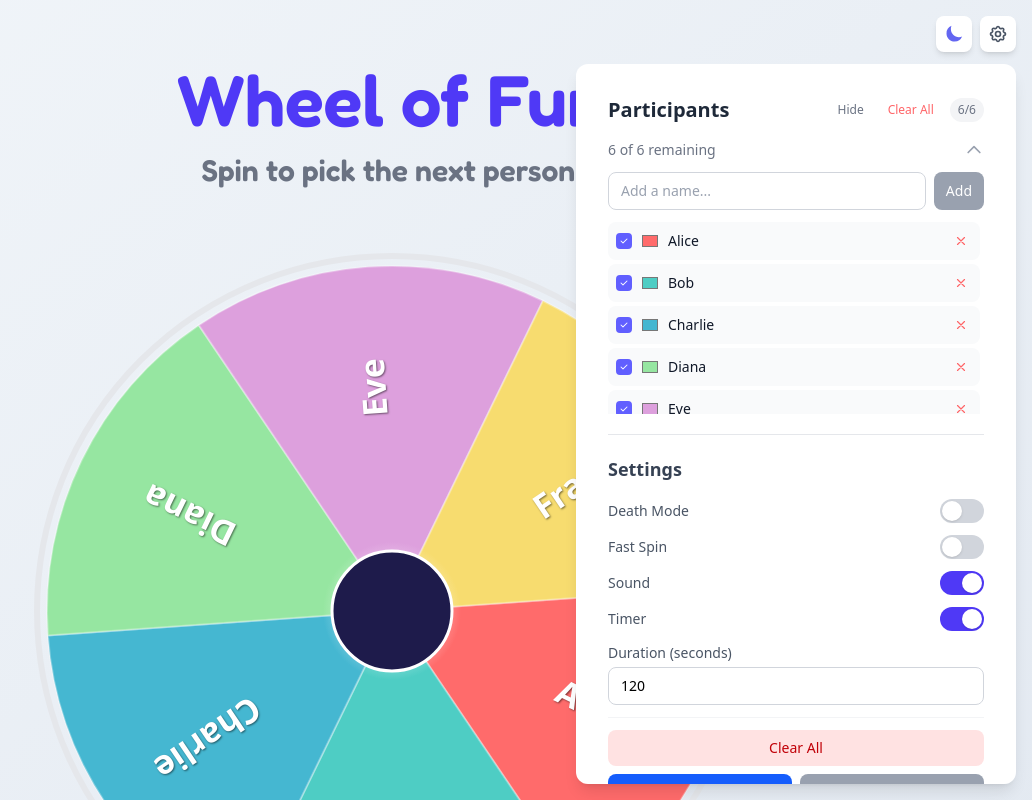
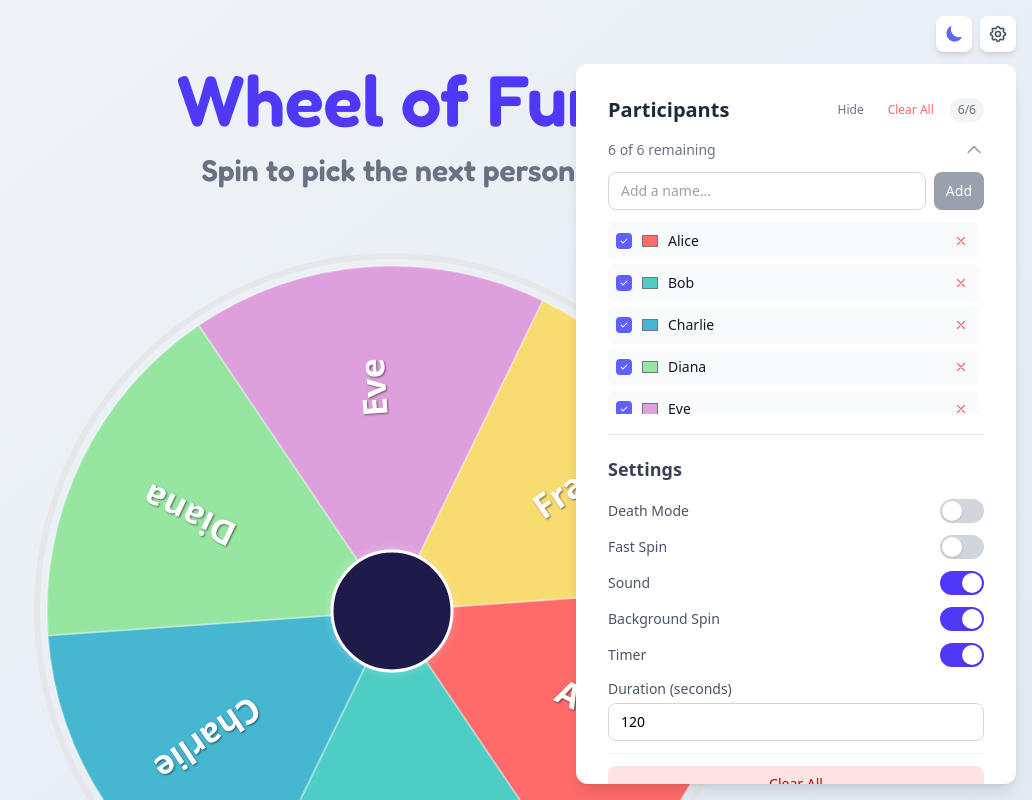
Before and after one commit to spencer-tb/wheel-of-death, a SvelteKit app: page / in a window 1280 px wide. Shown: the top 800 px of the page, without its empty margins (248-1280 px from the left). Built offline with nearby package versions, Linux system fonts and the light colour scheme.

Commit message:
feat(wheel): add background spin toggle

```diff
--- a/src/lib/components/Wheel.svelte
+++ b/src/lib/components/Wheel.svelte
@@ -13,9 +13,10 @@
 		fastMode?: boolean;
 		soundEnabled?: boolean;
 		colorScheme?: 'default' | 'rainbow' | 'pastel' | 'ocean' | 'sunset';
+		idleSpinEnabled?: boolean;
 	}
 
-	let { participants, onSpinComplete, onSpinStart, size = 400, onHover, darkMode = true, fastMode = false, soundEnabled = true, colorScheme = 'default' }: Props = $props();
+	let { participants, onSpinComplete, onSpinStart, size = 400, onHover, darkMode = true, fastMode = false, soundEnabled = true, colorScheme = 'default', idleSpinEnabled = true }: Props = $props();
 
 	let canvas: HTMLCanvasElement;
 	let isSpinning = $state(false);
@@ -538,13 +539,13 @@
 	let lastTickIndex = -1;
 
 	function startIdleAnimation() {
-		if (idleAnimationId) return;
+		if (!idleSpinEnabled || idleAnimationId) return;
 
 		let lastTime = performance.now();
 		const idleSpeed = 0.0003;
 
 		function animate(currentTime: number) {
-			if (isSpinning) {
+			if (isSpinning || !idleSpinEnabled) {
 				idleAnimationId = null;
 				return;
 			}
@@ -937,6 +938,17 @@
 	$effect(() => {
 		participants;
 	});
+
+	$effect(() => {
+		// Stop idle animation when disabled
+		if (!idleSpinEnabled && idleAnimationId) {
+			stopIdleAnimation();
+		}
+		// Start idle animation when enabled and not spinning
+		else if (idleSpinEnabled && !idleAnimationId && !isSpinning) {
+			startIdleAnimation();
+		}
+	});
 </script>
 
 <div class="flex flex-col items-center relative">
--- a/src/lib/types.ts
+++ b/src/lib/types.ts
@@ -13,6 +13,7 @@ export interface WheelConfig {
 	darkMode: boolean;
 	fastMode: boolean;
 	soundEnabled: boolean;
+	idleSpinEnabled: boolean;
 	colorScheme: 'default' | 'rainbow' | 'pastel' | 'ocean' | 'sunset';
 	createdAt: number;
 	lastAccessedAt: number;
--- a/src/routes/+page.svelte
+++ b/src/routes/+page.svelte
@@ -64,6 +64,7 @@
 	let darkMode = $state(data.config?.darkMode ?? false);
 	let fastMode = $state(data.config?.fastMode ?? false);
 	let soundEnabled = $state(data.config?.soundEnabled ?? true);
+	let idleSpinEnabled = $state(data.config?.idleSpinEnabled ?? true);
 	let colorScheme = $state<'default' | 'rainbow' | 'pastel' | 'ocean' | 'sunset'>(data.config?.colorScheme || 'default');
 	let currentTagline = $state(getTagline(data.config?.darkMode ?? false));
 	let showToast = $state(false);
@@ -141,6 +142,7 @@
 					darkMode,
 					fastMode,
 					soundEnabled,
+					idleSpinEnabled,
 					colorScheme,
 					createdAt: data.config?.createdAt
 				})
@@ -439,6 +441,22 @@
 			</button>
 		</div>
 
+		<!-- Idle Spin Toggle -->
+		<div class="flex items-center justify-between mb-3">
+			<span class="text-sm" class:text-gray-600={!darkMode} class:text-gray-400={darkMode}>Background Spin</span>
+			<button
+				onclick={() => { idleSpinEnabled = !idleSpinEnabled; }}
+				class="relative w-11 h-6 rounded-full transition-colors"
+				class:bg-indigo-600={idleSpinEnabled}
+				class:bg-gray-300={!idleSpinEnabled}
+			>
+				<span
+					class="absolute top-0.5 left-0.5 w-5 h-5 bg-white rounded-full shadow transition-transform"
+					class:translate-x-5={idleSpinEnabled}
+				></span>
+			</button>
+		</div>
+
 		<!-- Timer Toggle -->
 		<div class="flex items-center justify-between mb-3">
 			<span class="text-sm" class:text-gray-600={!darkMode} class:text-gray-400={darkMode}>Timer</span>
@@ -615,6 +633,7 @@
 				{darkMode}
 				{fastMode}
 				{soundEnabled}
+				{idleSpinEnabled}
 				{colorScheme}
 			/>
 
```
